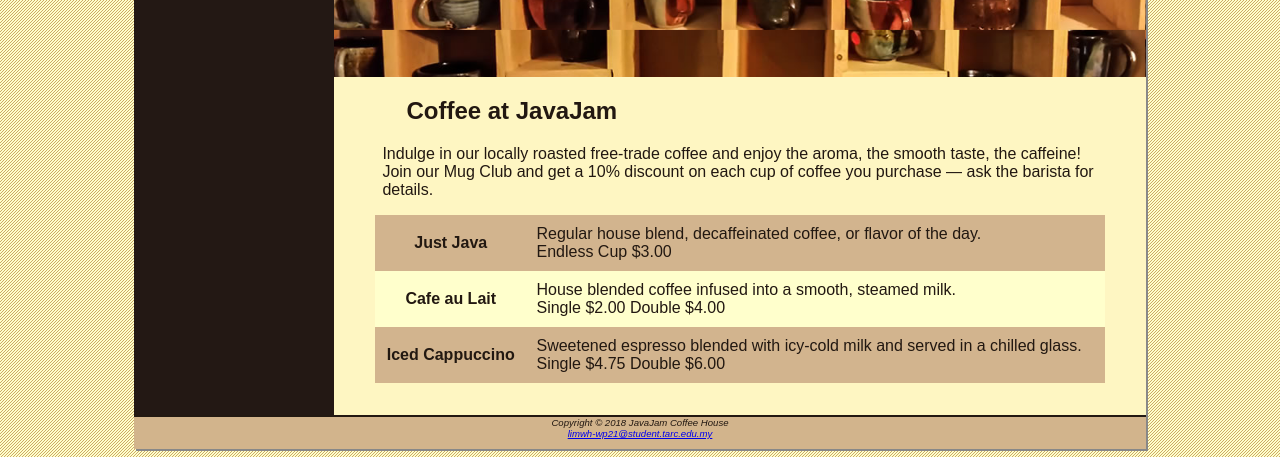
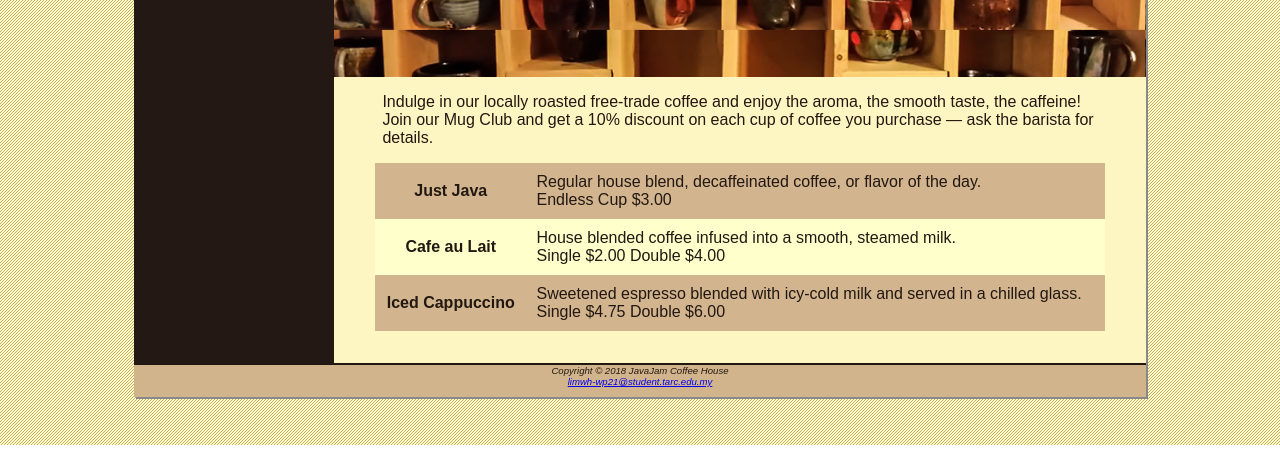
Before and after one commit to weihan67/weihan67.github.io, a plain HTML site: page menu.html in a window 1280 px wide. Shown: the part 355-812 px from the top of the page. Drawn offline with Linux system fonts and the light colour scheme.

Commit message:
cancel h2

```diff
--- a/menu.html
+++ b/menu.html
@@ -44,9 +44,6 @@
 
             </div>
 
-            <h2>
-                Coffee at JavaJam
-            </h2>
 
             <p>
                 Indulge in our locally roasted free-trade coffee and enjoy the aroma, the smooth taste, the caffeine! Join our Mug Club and get a 10% discount on each cup of coffee you purchase &mdash; ask the barista for details.
```
